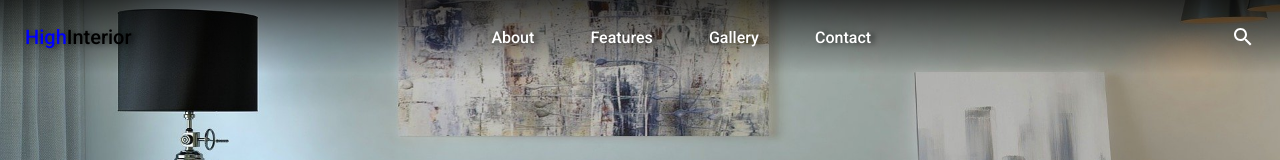
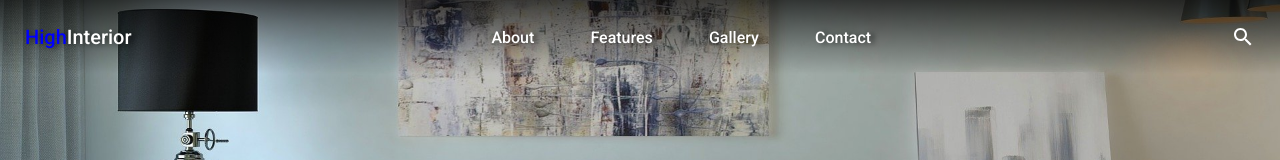
Before and after one commit to willyamdev/high_interior, a React (Create React App) app: page / in a window 1280 px wide. Shown: the top 160 px of the page. Built offline with nearby package versions, Linux system fonts and the light colour scheme.

Commit message:
change spotlight color to white

```diff
--- a/src/pages/global/components/brand/Brand.tsx
+++ b/src/pages/global/components/brand/Brand.tsx
@@ -8,7 +8,7 @@ type PropsTypes = {
 export default function Brand(props: PropsTypes) {
     return (
         <span className="brand" style={{ fontSize: props.fontSize }}>
-            High<span className="not-spot">Interior</span>
+            High<span className="white-spot">Interior</span>
         </span>
     )
 }
--- a/src/pages/global/components/brand/css/brand.css
+++ b/src/pages/global/components/brand/css/brand.css
@@ -4,6 +4,6 @@
     text-shadow: 4px 1px 5px rgba(0, 0, 0, 0.5);
 }
 
-.not-spot{
-    color: black;
+.white-spot{
+    color: white;
 }
```
